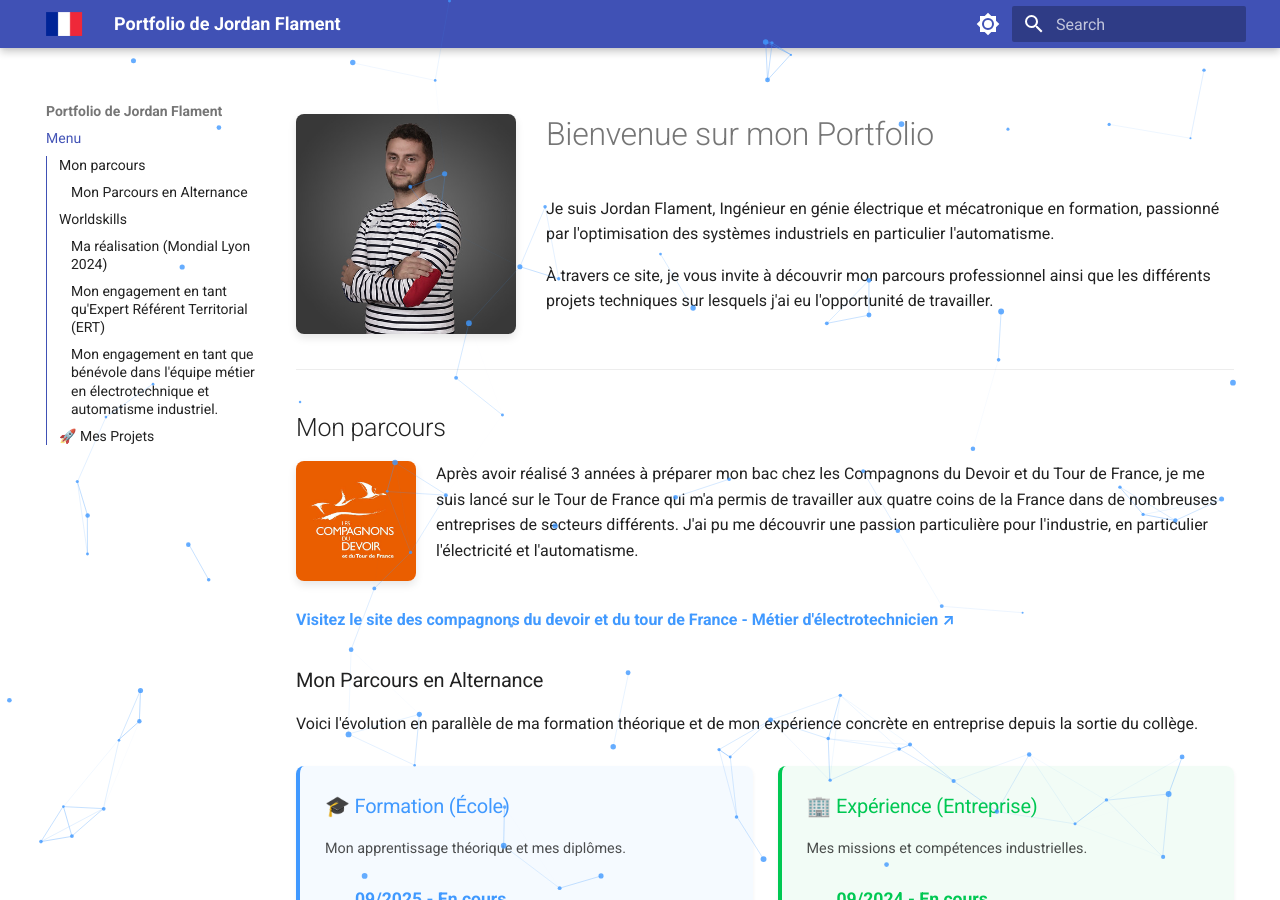
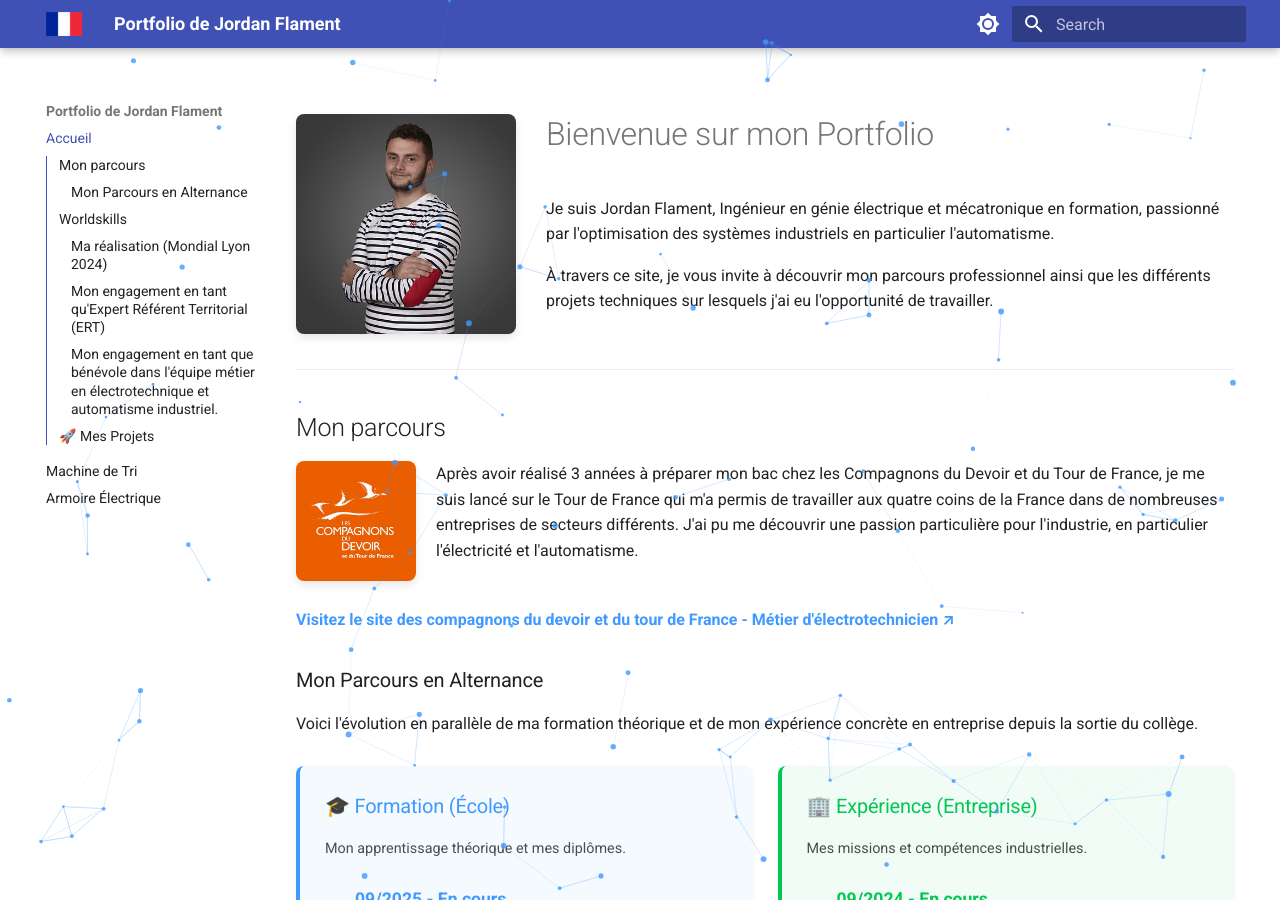
Before and after one commit to jordan-flament/jordan-flament.github.io, an MkDocs documentation site: the page built from docs/index.md, in a window 1280 px wide and 900 px high. Built offline with MkDocs 1.6.1 and Material for MkDocs 9.7.7, drawn with Linux system fonts in a browser that asks for light colours.

Commit message:
MAJ projets V2

```diff
--- a/mkdocs.yml
+++ b/mkdocs.yml
@@ -30,7 +30,10 @@ extra_javascript:
   - javascripts/effet.js
 
 nav:
-  - Menu: index.md
+  - Accueil: index.md
+  - Machine de Tri: projetYacco.md
+  - Armoire Électrique: projetKingspan.md
+
 
 extra:
   analytics:
```
